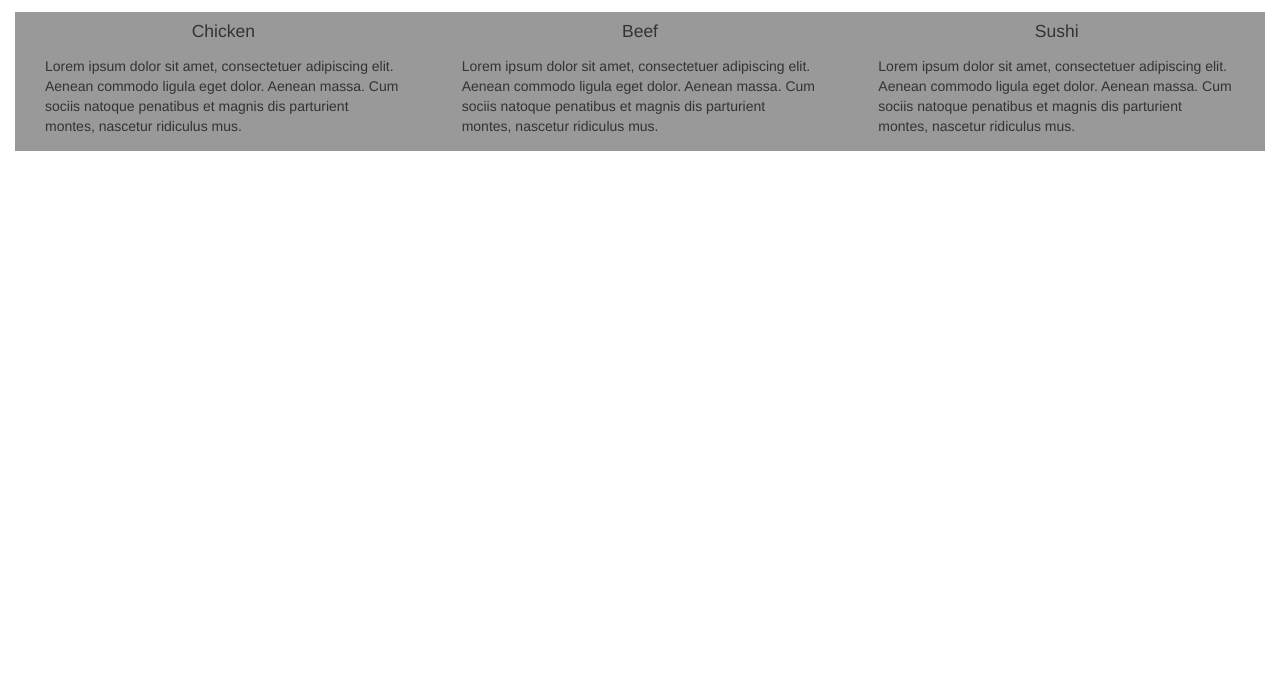
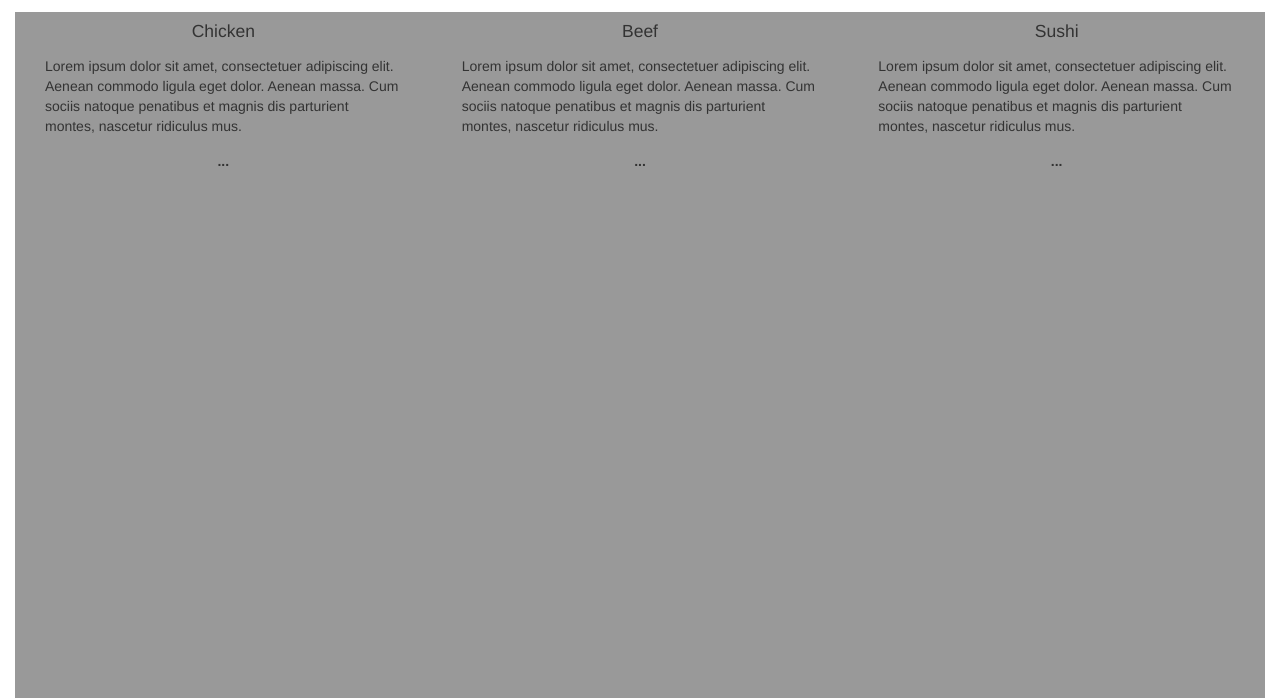
Before and after one commit to victor-gp/coursera-frontend-basics, a plain HTML site: page module-3-optional/index.html in a window 1280 px wide. Shown: the part 102-800 px from the top of the page. Drawn offline with Linux system fonts and the light colour scheme.

Commit message:
Add vertical padding after the dish descriptions

```diff
--- a/module-3-optional/css/styles.css
+++ b/module-3-optional/css/styles.css
@@ -28,6 +28,12 @@ section > p {
   margin-bottom: 15px;
 }
 
+.dish-tile-padding {
+  height: 700px;
+  text-align: center;
+  font-weight: bold;
+}
+
 /********** Desktop & tablet version **********/
 
 /********** Mobile version **********/
--- a/module-3-optional/index.html
+++ b/module-3-optional/index.html
@@ -48,6 +48,7 @@
           ligula eget dolor. Aenean massa. Cum sociis natoque penatibus et magnis
           dis parturient montes, nascetur ridiculus mus.
         </p>
+        <p class="dish-tile-padding">...</p>
       </section>
       <section id="beef-dish" class="col-xs-12 col-md-4">
         <h2 class="text-center">Beef</h2>
@@ -56,6 +57,7 @@
           ligula eget dolor. Aenean massa. Cum sociis natoque penatibus et magnis
           dis parturient montes, nascetur ridiculus mus.
         </p>
+        <p class="dish-tile-padding">...</p>
       </section>
       <section id="sushi-dish" class="col-xs-12 col-md-4">
         <h2 class="text-center">Sushi</h2>
@@ -64,6 +66,7 @@
           ligula eget dolor. Aenean massa. Cum sociis natoque penatibus et magnis
           dis parturient montes, nascetur ridiculus mus.
         </p>
+        <p class="dish-tile-padding">...</p>
       </section>
     </div> <!-- main-content -->
 
```
